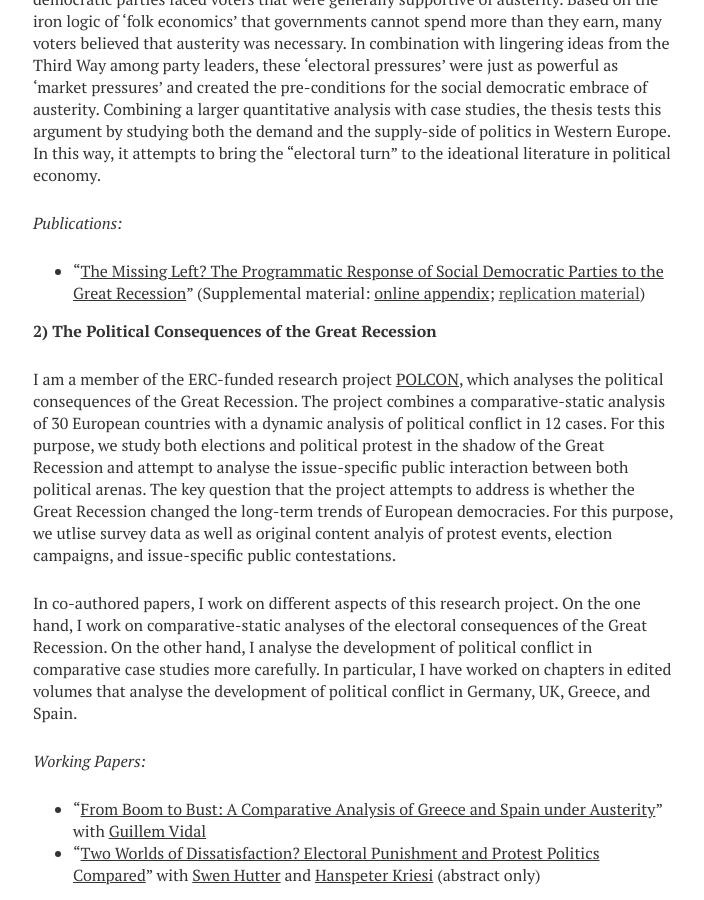
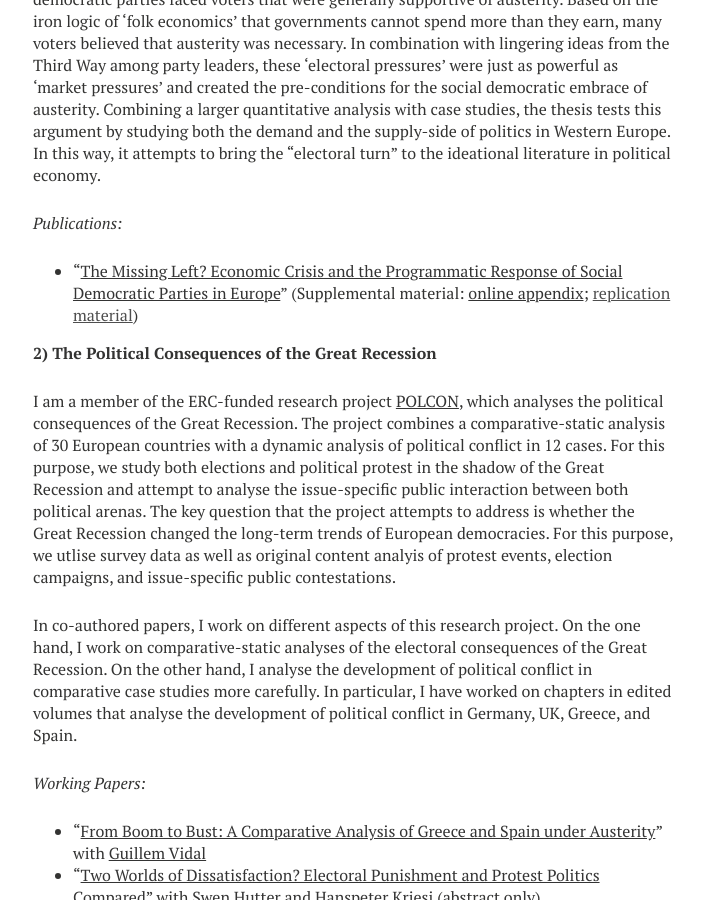
Before and after one commit to bjoernbremer/bjoernbremer.github.io, a Jekyll site: the page built from research/index.md, in a window 1280 px wide and 900 px high, scrolled down 760 px. Shown: the whole window, without its empty margins (287-991 px from the left). Built offline with Jekyll 4.4.1, drawn with Linux system fonts in a browser that asks for light colours; nearby versions of some CDN libraries.

Commit message:
update website

```diff
--- a/research/index.md
+++ b/research/index.md
@@ -19,7 +19,7 @@ The current economic crisis in Europe has also caused a crisis of social democra
 
 *Publications:*
 
-* "[The Missing Left? The Programmatic Response of Social Democratic Parties to the Great Recession]({{ site.url }}/documents/publications/Bremer_MissingLeft_06_2017.pdf)" (Supplemental material: [online appendix]({{ site.url }}/documents/publications/Bremer_MissingLeft_appendix_06_2017.pdf); [replication material]())
+* "[The Missing Left? Economic Crisis and the Programmatic Response of Social Democratic Parties in Europe]({{ site.url }}/documents/publications/Bremer_MissingLeft_06_2017.pdf)" (Supplemental material: [online appendix]({{ site.url }}/documents/publications/Bremer_MissingLeft_appendix_06_2017.pdf); [replication material]())
 
 **2) The Political Consequences of the Great Recession**
 
```
